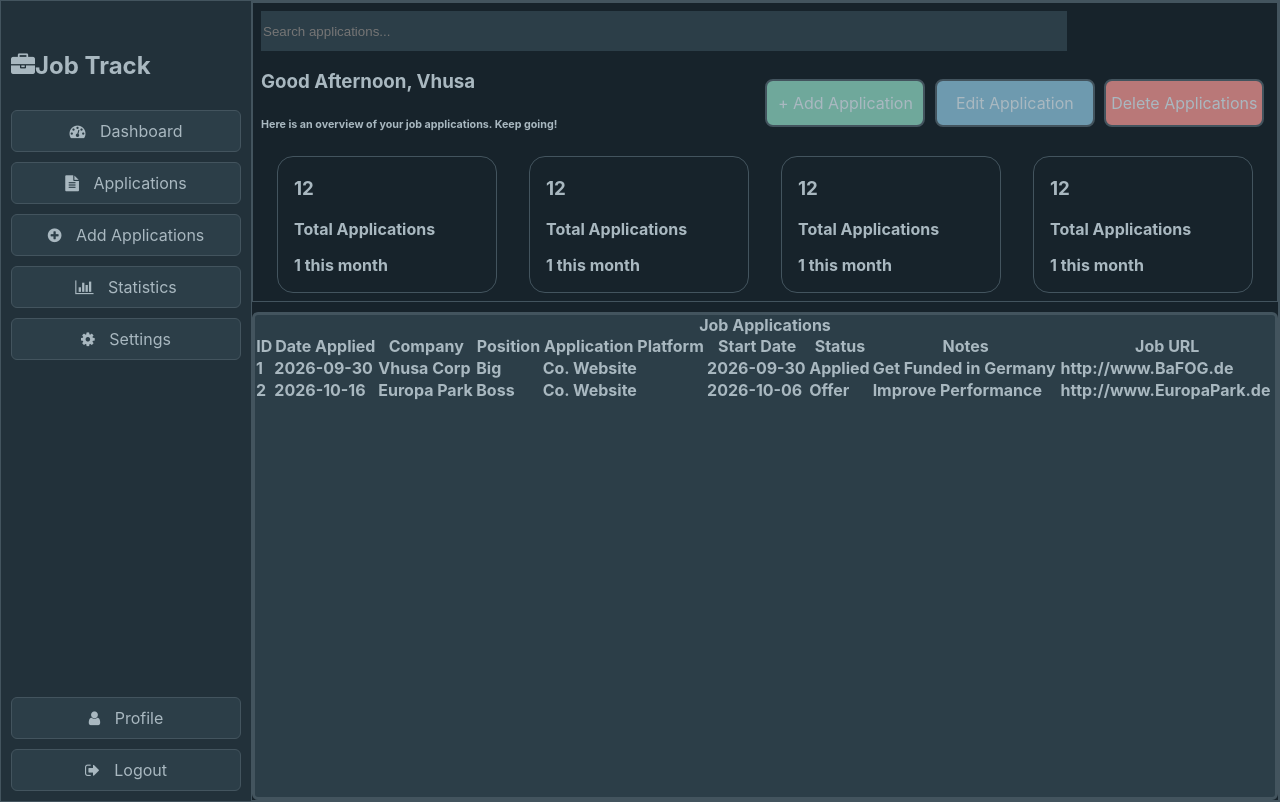
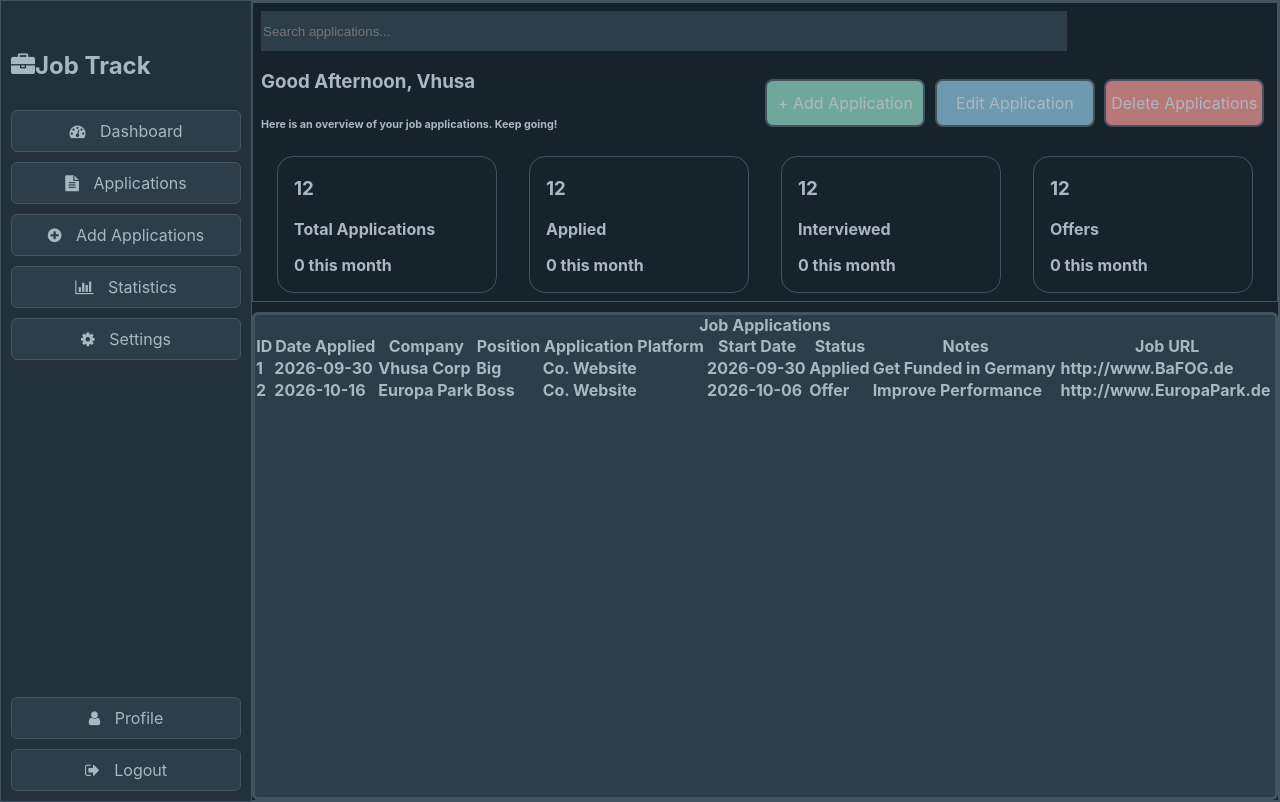
Before and after one commit to Blackbottt/Job-Application-Tracker, a Flask app: page /dashboard in a window 1280 px wide. Run offline with Flask 3, Linux system fonts and the light colour scheme; data comes from the database, SQL or seed files in the repository.

Commit message:
display stats classes

```diff
--- a/templates/dashboard.html
+++ b/templates/dashboard.html
@@ -140,24 +140,24 @@
                     </div>
                     <div class="display-statistics">
                         <div class="total-applications">
-                            <h3>12</h3>
-                            <p>Total Applications</p>
-                            <p>1 this month</p>
+                            <h3 class="statistic-total">12</h3>
+                            <p class="statistic-category">Total Applications</p>
+                            <p class="statistic-frequency">0 this month</p>
                         </div>
                         <div class="applied-applications">
-                            <h3>12</h3>
-                            <p>Total Applications</p>
-                            <p>1 this month</p>
+                            <h3 class="statistic-total">12</h3>
+                            <p class="statistic-category">Applied</p>
+                            <p class="statistic-frequency">0 this month</p>
                         </div>
                         <div class="interviewed-applications">
-                            <h3>12</h3>
-                            <p>Total Applications</p>
-                            <p>1 this month</p>
+                            <h3 class="statistic-total">12</h3>
+                            <p class="statistic-category">Interviewed</p>
+                            <p class="statistic-frequency">0 this month</p>
                         </div>
                         <div class="Offers-applications">
-                            <h3>12</h3>
-                            <p>Total Applications</p>
-                            <p>1 this month</p>
+                            <h3 class="statistic-total">12</h3>
+                            <p class="statistic-category">Offers</p>
+                            <p class="statistic-frequency">0 this month</p>
                         </div>
                     </div>
                 </section>
```
